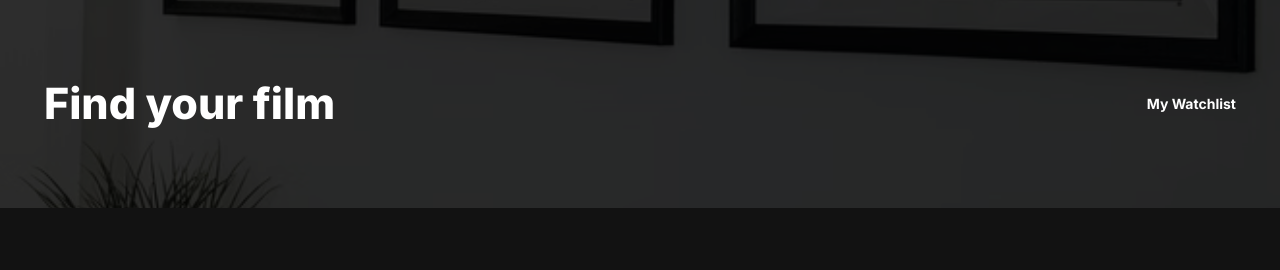
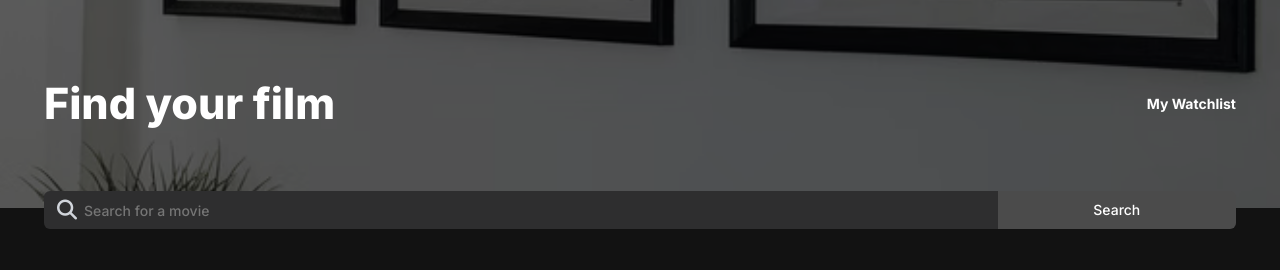
Before and after one commit to ringtho/movie-watchlist, a website built with Vite: page index.html in a window 1280 px wide. Shown: the top 270 px of the page. Built offline with nearby package versions, Linux system fonts and the light colour scheme; files whose address does not match are found by name.

```diff
--- a/index.css
+++ b/index.css
@@ -8,6 +8,9 @@
 * {
     box-sizing: border-box;
 }
+
+
+/* typography */
 
 h1, h4, p{
     margin: 0;
@@ -27,6 +30,50 @@
     font-size: 14px;
 }
 
+/* links */
+
+a {
+    text-decoration: none;
+    color: #FFF;
+}
+
+a:hover {
+    color: #FEC654;
+}
+
+.submit {
+    padding: 9px;
+    width: 20%;
+    min-width: 100px;
+    border-left: none;
+    cursor: pointer;
+    background-color: #4B4B4B;
+    color: #FFF;
+    border-radius: 0 6px 6px 0;
+}
+
+.input-search,
+.submit {
+    border: none;
+    font-size: 14px;
+    font-weight: 500;
+    float: left;
+    height: 38px;
+}
+
+.add-remove-btn {
+    margin-right: 5px;
+    font-size: 16px;
+    cursor: pointer;
+}
+
+.add-remove-btn:focus,
+.add-remove-btn:hover {
+    color: #FEC654;
+}
+
+/* controls */
+
 header,
 .header-text,
 main {
@@ -38,7 +85,7 @@
     height: 208px;
     width: 100%;
     background-image: url("/images/omdb.png");
-    filter: brightness(20%);
+    filter: brightness(40%);
     background-repeat: no-repeat;
     background-size: cover;
     background-attachment: fixed;
@@ -110,17 +157,36 @@
     margin-top: 8px;
 }
 
+.search {
+    padding: 0 44px;
+    position: absolute;
+    margin-top: -17px;
+    width: 100%;
+}
+
+.search-form {
+    margin: 0;
+    width: 100%;
+}
+
+.input-search {
+    padding: 9px 13px 9px 40px;
+    width: 80%;
+    color: #A5A5A5;
+    background-color: #2E2E2F;
+    border-radius: 6px 0 0 6px;
+}
+
+/* icons */
+
 .fa-star {
     color: #FEC654;
     font-size: 15px;
 }
 
-.fa-circle-plus {
-    margin-right: 5px;
-    font-size: 16px;
-    cursor: pointer;
+.fa-magnifying-glass {
+    position: absolute;
+    color: #D1D5DB;
+    font-size: 20px;
+    padding: 9px 9px 9px 13px;
 }
-
-.fa-circle-plus:hover {
-    color: #FEC654;
-}
--- a/index.html
+++ b/index.html
@@ -14,7 +14,14 @@
         </header>
         <section class="header-text">
             <h1>Find your film</h1>
-            <h4>My Watchlist</h4>
+            <h4><a href="watchlist.html">My Watchlist</a></h4>
+        </section>
+        <section class="search">
+            <form class="search-form">
+                <i class="fa-solid fa-magnifying-glass"></i>
+                <input type="text" class="input-search" placeholder="Search for a movie">
+                <button class="submit">Search</button>
+            </form>
         </section>
         <main>
             <section class="movie-container">
@@ -30,7 +37,7 @@
                     <div class="movie-details">
                         <p>116 min</p>
                         <p>Drama, Mystery, SciFi</p>
-                        <p><i class="fa-solid fa-circle-plus"></i>Watchlist</p>
+                        <p><i class="fa-solid fa-circle-plus add-remove-btn"></i>Watchlist</p>
                     </div>
                     <div class="movie-description">
                         <p>A blade runner must pursue and terminate four replicants who stole a ship in space,
@@ -52,7 +59,7 @@
                     <div class="movie-details">
                         <p>116 min</p>
                         <p>Drama, Mystery, SciFi</p>
-                        <p><i class="fa-solid fa-circle-plus"></i>Watchlist</p>
+                        <p><i class="fa-solid fa-circle-plus add-remove-btn"></i>Watchlist</p>
                     </div>
                     <div class="movie-description">
                         <p>A blade runner must pursue and terminate four replicants who stole a ship in space,
@@ -74,7 +81,7 @@
                     <div class="movie-details">
                         <p>116 min</p>
                         <p>Drama, Mystery, SciFi</p>
-                        <p><i class="fa-solid fa-circle-plus"></i>Watchlist</p>
+                        <p><i class="fa-solid fa-circle-plus add-remove-btn"></i>Watchlist</p>
                     </div>
                     <div class="movie-description">
                         <p>A blade runner must pursue and terminate four replicants who stole a ship in space,
@@ -96,7 +103,7 @@
                     <div class="movie-details">
                         <p>116 min</p>
                         <p>Drama, Mystery, SciFi</p>
-                        <p><i class="fa-solid fa-circle-plus"></i>Watchlist</p>
+                        <p><i class="fa-solid fa-circle-plus add-remove-btn"></i>Watchlist</p>
                     </div>
                     <div class="movie-description">
                         <p>A blade runner must pursue and terminate four replicants who stole a ship in space,
@@ -118,7 +125,7 @@
                     <div class="movie-details">
                         <p>116 min</p>
                         <p>Drama, Mystery, SciFi</p>
-                        <p><i class="fa-solid fa-circle-plus"></i>Watchlist</p>
+                        <p><i class="fa-solid fa-circle-plus add-remove-btn"></i>Watchlist</p>
                     </div>
                     <div class="movie-description">
                         <p>A blade runner must pursue and terminate four replicants who stole a ship in space,
@@ -140,29 +147,7 @@
                     <div class="movie-details">
                         <p>116 min</p>
                         <p>Drama, Mystery, SciFi</p>
-                        <p><i class="fa-solid fa-circle-plus"></i>Watchlist</p>
-                    </div>
-                    <div class="movie-description">
-                        <p>A blade runner must pursue and terminate four replicants who stole a ship in space,
-                            and have returned to Earth to find their creator.
-                        </p>
-                    </div>
-                </div>
-            </section>
-            <section class="movie-container">
-                <div class="movie-img">
-                    <img src="/images/blade.jpeg" alt="">
-                </div>
-                <div class="movie-info">
-                    <div class="movie-heading">
-                        <span><h3 class="movie-title">Blade Runner</h3></span>
-                        <span><i class="fa-solid fa-star"></i></span>
-                        <span class="movie-rating">8.1</span>
-                    </div>
-                    <div class="movie-details">
-                        <p>116 min</p>
-                        <p>Drama, Mystery, SciFi</p>
-                        <p><i class="fa-solid fa-circle-plus"></i>Watchlist</p>
+                        <p><i class="fa-solid fa-circle-plus add-remove-btn"></i>Watchlist</p>
                     </div>
                     <div class="movie-description">
                         <p>A blade runner must pursue and terminate four replicants who stole a ship in space,
```
Also changed, not shown: watchlist.html (added, +45 -0 lines).
